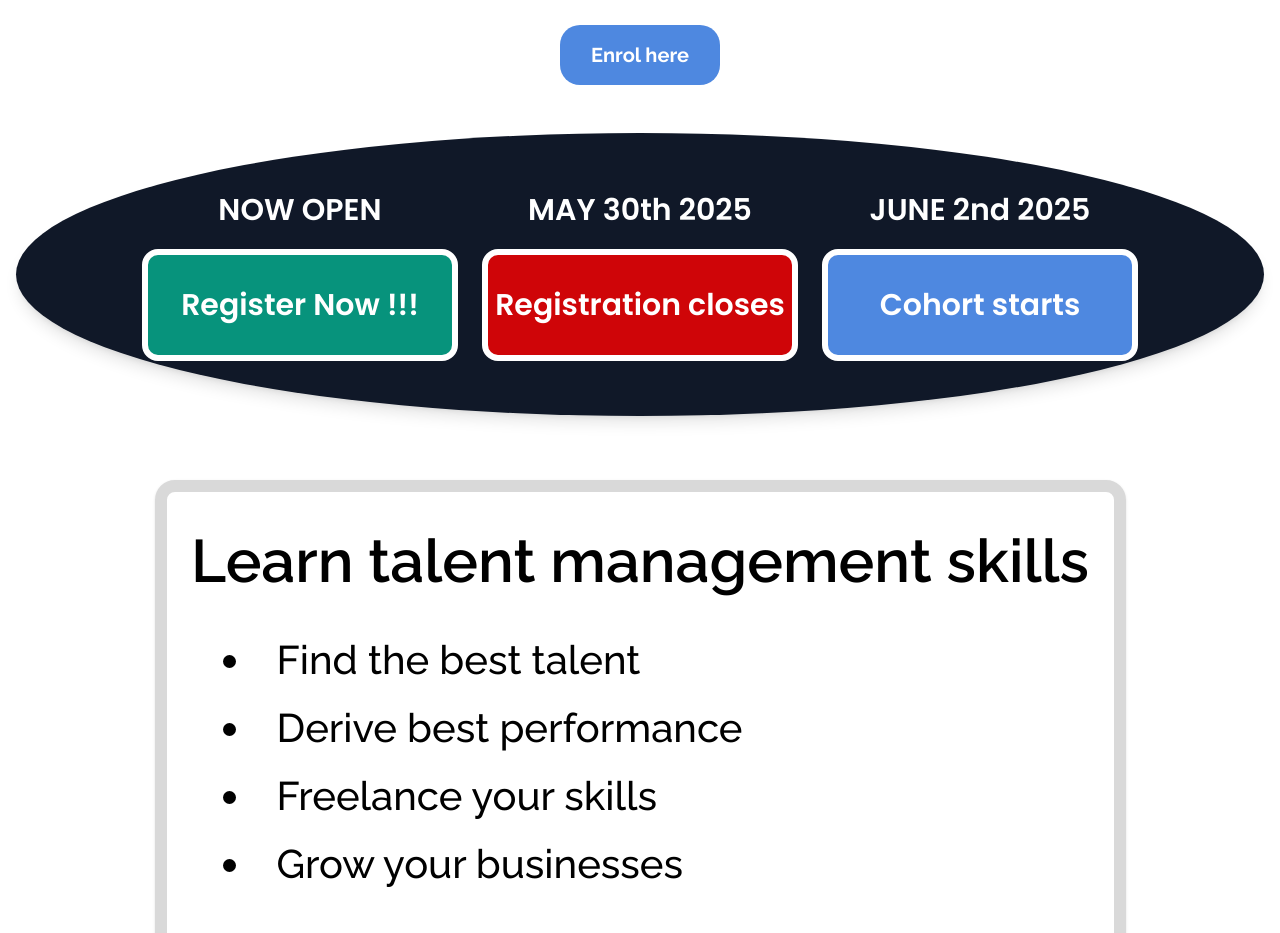
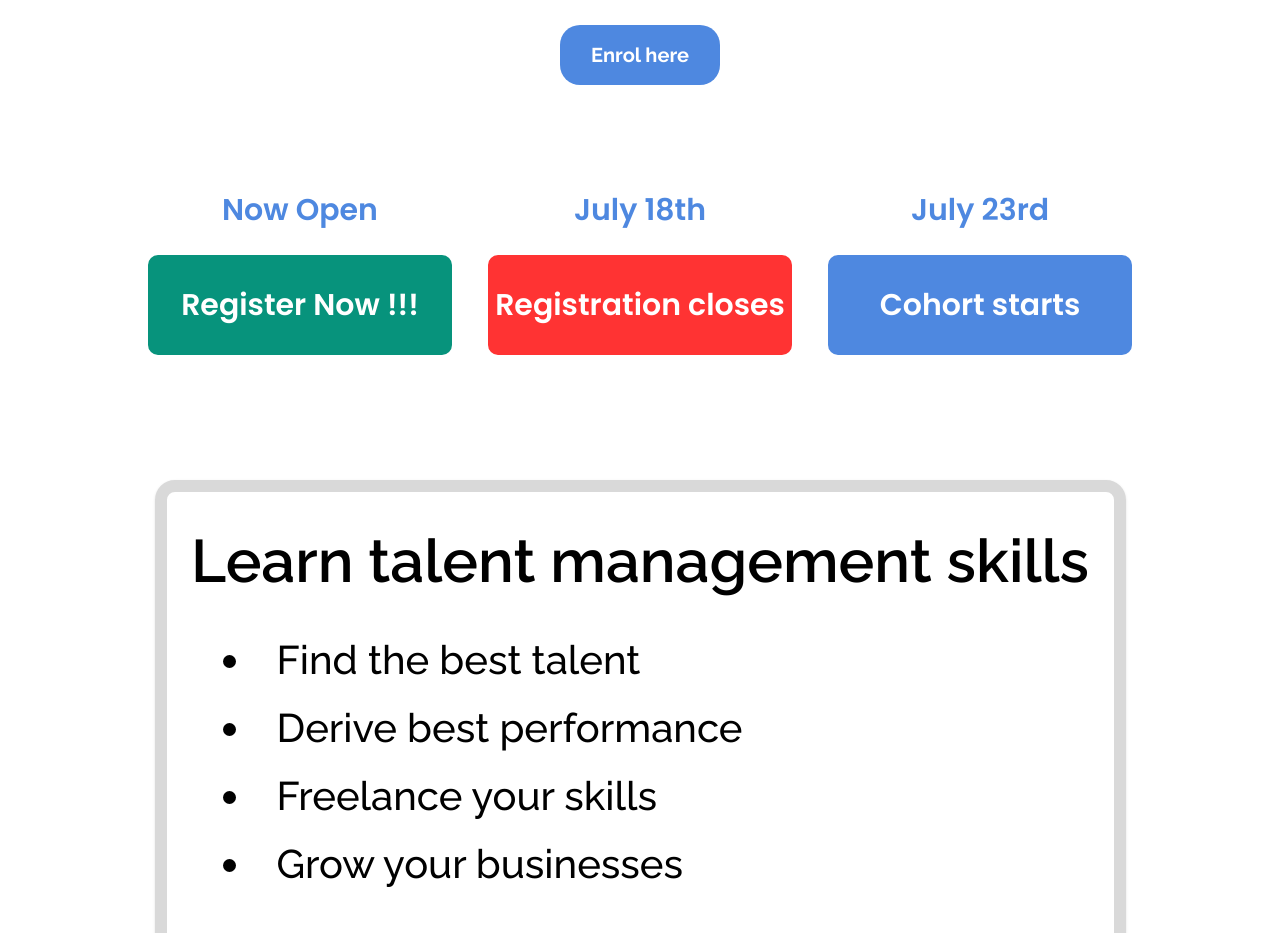
Before and after one commit to damsman10/SupportProTraining, a React (Vite) app: page / in a window 1280 px wide. Shown: the part 1084-2017 px from the top of the page. Built offline with nearby package versions, Linux system fonts and the light colour scheme.

Commit message:
datepill update

```diff
--- a/src/components/DatePill.jsx
+++ b/src/components/DatePill.jsx
@@ -1,11 +1,10 @@
 const DatePill = () => {
     return (
       <div className="date-pill mt-12 flex justify-center px-4">
-        <div className="flex flex-col md:flex-row items-center justify-center bg-[#101828] rounded-[60px] lg:rounded-[100%] py-6 px-4 gap-6 shadow-lg
-                        w-full max-w-[1312px] h-auto lg:h-[283px]">
+        <div className="flex flex-col md:flex-row items-center justify-center py-6 px-4 gap-6 w-full max-w-[1312px] h-auto lg:h-[283px]">
 
           <div className="text-center now-open space-y-4">
-            <p className="text-white text-[24px] lg:text-[30px] font-semibold font-poppins">NOW OPEN</p>
+            <p className="text-[#4E88E0] text-[24px] lg:text-[30px] font-semibold font-poppins">Now Open</p>
             <div className="!bg-[#07937C] px-3 sm:px-0 border-[6px] border-white text-white text-[24px] lg:text-[30px] font-poppins font-semibold
                             w-full max-w-[316px] h-[96px] lg:h-[112px] rounded-2xl flex justify-center items-center mx-auto sm:w-[316px]">
               Register Now !!!
@@ -13,7 +12,7 @@ const DatePill = () => {
           </div>
 
           <div className="text-center may-30th space-y-4">
-            <p className="text-white text-[24px] lg:text-[30px] font-semibold font-poppins">MAY 30th 2025</p>
+            <p className="text-[#4E88E0] text-[24px] lg:text-[30px] font-semibold font-poppins">July 18th </p>
             <span className="!bg-[#FF0000CC] px-3 sm:px-0 border-[6px] border-white text-white text-[24px] lg:text-[30px] font-poppins font-semibold
                             w-full max-w-[316px] h-[96px] lg:h-[112px] rounded-2xl flex justify-center items-center mx-auto sm:w-[340px]">
               Registration closes
@@ -21,7 +20,7 @@ const DatePill = () => {
           </div>
 
           <div className="text-center space-y-4">
-            <p className="text-white text-[24px] lg:text-[30px] font-semibold font-poppins">JUNE 2nd 2025</p>
+            <p className="text-[#4E88E0] text-[24px] lg:text-[30px] font-semibold font-poppins">July 23rd</p>
             <span className="!bg-[#4E88E0] px-3 sm:px-0 border-[6px] border-white text-white text-[24px] lg:text-[30px] font-poppins font-semibold
                             w-full max-w-[316px] h-[96px] lg:h-[112px] rounded-2xl flex justify-center items-center mx-auto sm:w-[316px]">
               Cohort starts
```
